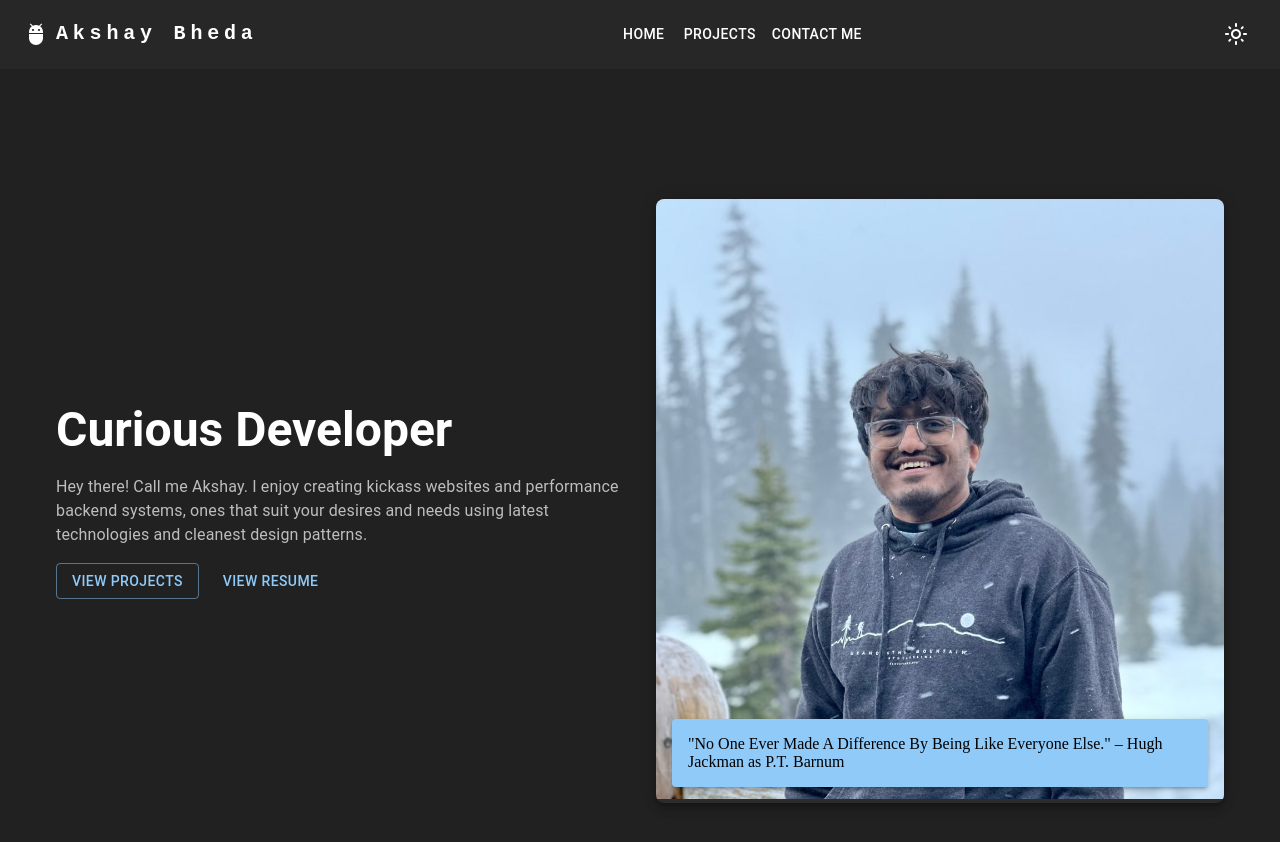
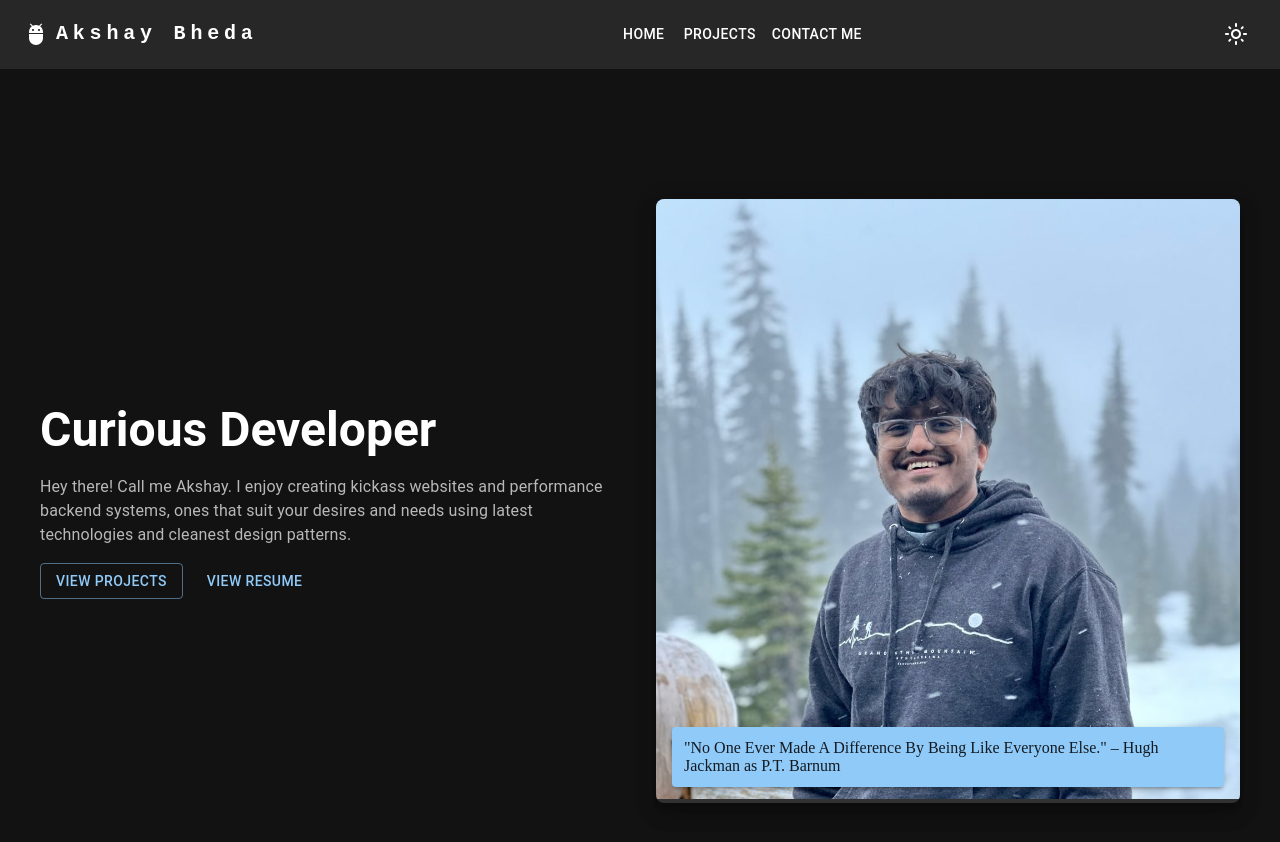
Before and after one commit to akshaybheda/akshaybheda.github.io, a React (Vite) app in the folder portfolio/: page / in a window 1280 px wide. Shown: the top 842 px of the page. Built offline with nearby package versions, Linux system fonts and the light colour scheme.

Commit message:
fixed colors

```diff
--- a/portfolio/src/components/Homepage.tsx
+++ b/portfolio/src/components/Homepage.tsx
@@ -1,19 +1,38 @@
 import Box from "@mui/material/Box";
 import "./Homepage.css";
-import { Grid, Typography, Button, Paper } from "@mui/material";
+import { Typography, Button, Paper, useTheme } from "@mui/material";
+import Grid2 from "@mui/material/Grid2";
 function Homepage() {
-  return(
-    <Box sx={{ minHeight: '100vh', bgcolor: 'grey.900', color: 'white', p: 4, display: 'flex', alignItems: 'center', justifyContent: 'center' }}>
-      <Grid container spacing={4} maxWidth="lg" alignItems="center">
-        <Grid item xs={12} md={6}>
-          <Typography variant="h3" component="h1" fontWeight="bold" gutterBottom>
+  const theme = useTheme();
+
+  return (
+    <Box
+      sx={{
+        minHeight: "100vh",
+        bgcolor: theme.palette.background.default,
+        color: theme.palette.text.primary,
+        p: 4,
+        display: "flex",
+        alignItems: "center",
+        justifyContent: "center",
+      }}
+    >
+      <Grid2 container spacing={4} maxWidth="lg" alignItems="center">
+        <Grid2 size={6}>
+          <Typography
+            variant="h3"
+            component="h1"
+            fontWeight="bold"
+            gutterBottom
+          >
             Curious Developer
           </Typography>
-          <Typography variant="body1" color="grey.400" gutterBottom>
-            Hey there! Call me Akshay. I enjoy creating kickass websites and performance backend systems,
-            ones that suit your desires and needs using latest technologies and cleanest design patterns.
+          <Typography variant="body1" color="text.secondary" gutterBottom>
+            Hey there! Call me Akshay. I enjoy creating kickass websites and
+            performance backend systems, ones that suit your desires and needs
+            using latest technologies and cleanest design patterns.
           </Typography>
-          <Box sx={{ display: 'flex', gap: 2, mt: 2 }}>
+          <Box sx={{ display: "flex", gap: 2, mt: 2 }}>
             <Button variant="outlined" color="primary">
               VIEW PROJECTS
             </Button>
@@ -21,35 +40,38 @@ function Homepage() {
               VIEW RESUME
             </Button>
           </Box>
-        </Grid>
-
-        <Grid item md={6}>
-          <Paper elevation={6} sx={{ position: 'relative', borderRadius: 2, overflow: 'hidden' }}>
+        </Grid2>
+        <Grid2 size={6}>
+          <Paper
+            variant="elevation"
+            elevation={12}
+            sx={{ position: "relative", borderRadius: 2, overflow: "hidden" }}
+          >
             <Box
               component="img"
               src="src/assets/image.jpg"
               alt="Akshay Bheda"
-              sx={{ width: '100%', height: 600, objectFit: 'cover' }}
+              sx={{ width: "100%", height:"600px", objectFit: "cover" }}
             />
             <Box
               sx={{
-                position: 'absolute',
+                position: "absolute",
                 bottom: 16,
                 left: 16,
                 right: 16,
-                bgcolor: 'primary.main',
-                color: 'black',
-                p: 2,
+                bgcolor: "primary.main",
+                color: "primary.contrastText",
+                p: 1.5,
                 borderRadius: 1,
-                boxShadow: 3
+                boxShadow: 3,
               }}
             >
-              "No One Ever Made A Difference By Being Like Everyone Else."
-              – Hugh Jackman as P.T. Barnum
+              "No One Ever Made A Difference By Being Like Everyone Else." –
+              Hugh Jackman as P.T. Barnum
             </Box>
           </Paper>
-        </Grid>
-      </Grid>
+        </Grid2>
+      </Grid2>
     </Box>
   );
 }
```
